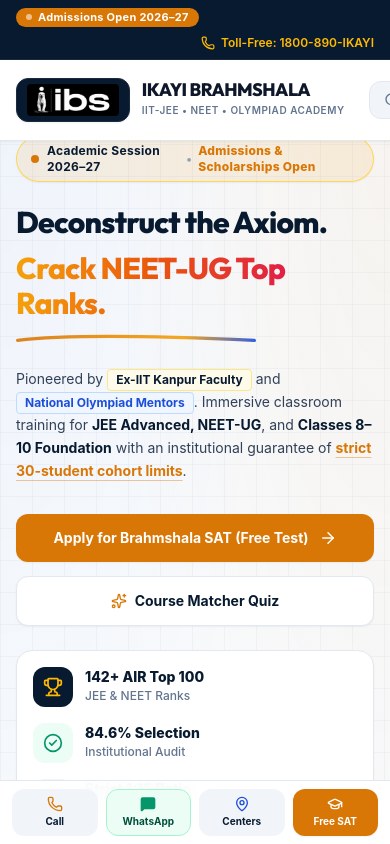
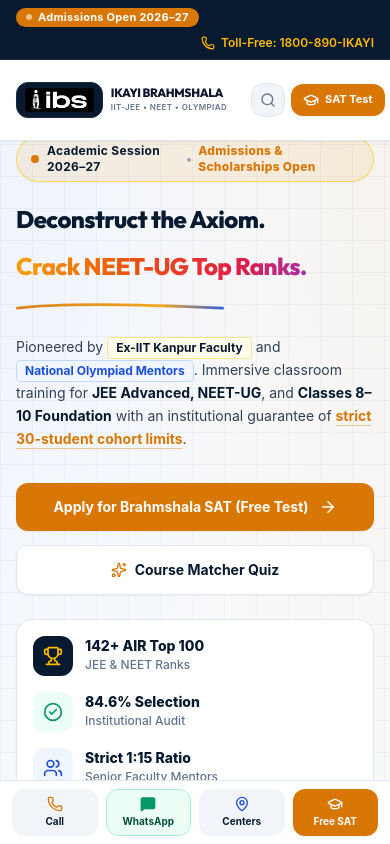
Before and after one commit to Abhimishra68/ikayi-brahmshala, a React (Vite) app: page / in a window 390 px wide. Shown: the top 844 px of the page. Built offline with nearby package versions, Linux system fonts and the light colour scheme.

Commit message:
Fix dynamic phrase height shift and optimize mobile header responsiveness

```diff
--- a/src/components/Header.tsx
+++ b/src/components/Header.tsx
@@ -78,20 +78,20 @@
       <div className="h-20 max-w-[1536px] mx-auto px-4 sm:px-6 lg:px-10 2xl:px-12 flex items-center justify-between gap-6">
 
         {/* Brand Logo */}
-        <a href="#" className="flex items-center gap-3 shrink-0 group">
-          <div className="h-11 px-2.5 py-1 rounded-xl bg-[#071A2F] flex items-center justify-center shadow-xs border border-slate-800 group-hover:scale-[1.02] transition-transform">
+        <a href="#" className="flex items-center gap-2 sm:gap-3 shrink-0 group">
+          <div className="h-9 sm:h-11 px-2 sm:px-2.5 py-1 rounded-xl bg-[#071A2F] flex items-center justify-center shadow-xs border border-slate-800 group-hover:scale-[1.02] transition-transform">
             <img
               src={ibsLogo}
               alt="Ikayi Brahmshala (IBS) Logo"
-              className="h-8 w-auto object-contain rounded"
+              className="h-6 sm:h-8 w-auto object-contain rounded"
             />
           </div>
           <div>
-            <div className="font-extrabold text-lg sm:text-xl tracking-tight text-[#0F172A] leading-none mb-1 font-['Outfit']">
+            <div className="font-extrabold text-xs xs:text-base sm:text-xl tracking-tight text-[#0F172A] leading-none mb-0.5 sm:mb-1 font-['Outfit']">
               IKAYI BRAHMSHALA
             </div>
-            <div className="text-[10px] text-slate-500 font-semibold tracking-wider uppercase">
-              IIT-JEE • NEET • Olympiad Academy
+            <div className="text-[8px] xs:text-[9px] sm:text-[10px] text-slate-500 font-semibold tracking-wider uppercase">
+              IIT-JEE • NEET • Olympiad
             </div>
           </div>
         </a>
@@ -121,12 +121,12 @@
         </nav>
 
         {/* Right Action Cluster */}
-        <div className="flex items-center gap-3 shrink-0">
+        <div className="flex items-center gap-1.5 sm:gap-3 shrink-0">
 
           {/* Quick Search Button */}
           <button
             onClick={onOpenSearch}
-            className="px-3.5 py-2.5 rounded-xl text-slate-600 hover:text-[#0F172A] bg-slate-100 hover:bg-slate-200 border border-slate-200 transition-all text-xs font-semibold flex items-center gap-2"
+            className="p-2 sm:px-3.5 sm:py-2.5 rounded-xl text-slate-600 hover:text-[#0F172A] bg-slate-100 hover:bg-slate-200 border border-slate-200 transition-all text-xs font-semibold flex items-center gap-2"
             title="Search Courses & Exam Info (Ctrl+K)"
           >
             <Search className="w-4 h-4 text-slate-500" />
@@ -139,10 +139,11 @@
           {/* Primary Action CTA Button */}
           <button
             onClick={onOpenDemoModal}
-            className="px-5 py-2.5 rounded-xl bg-[#D97706] hover:bg-[#B45309] active:scale-95 text-white font-bold text-xs sm:text-sm transition-all shadow-xs flex items-center gap-2"
+            className="px-3 py-2 sm:px-5 sm:py-2.5 rounded-xl bg-[#D97706] hover:bg-[#B45309] active:scale-95 text-white font-bold text-xs sm:text-sm transition-all shadow-xs flex items-center gap-1.5 sm:gap-2"
           >
-            <GraduationCap className="w-4.5 h-4.5 text-white" />
-            <span>Book SAT Test</span>
+            <GraduationCap className="w-4 h-4 sm:w-4.5 sm:h-4.5 text-white" />
+            <span className="hidden sm:inline">Book SAT Test</span>
+            <span className="inline sm:hidden text-[11px]">SAT Test</span>
           </button>
 
           {/* Mobile Menu Button */}
--- a/src/components/Hero.tsx
+++ b/src/components/Hero.tsx
@@ -64,22 +64,22 @@
 
             {/* Commanding Headline & Dynamic Animated Text */}
             <div className="space-y-2 w-full">
-              <h1 className="text-3xl sm:text-5xl lg:text-6xl font-extrabold text-[#071A2F] tracking-tight leading-[1.1] font-['Outfit']">
+              <h1 className="text-2xl xs:text-4xl sm:text-5xl lg:text-6xl font-extrabold text-[#071A2F] tracking-tight leading-[1.1] font-['Outfit']">
                 Deconstruct the Axiom.
               </h1>
 
-              {/* Fixed Non-Clipping Dynamic Text Flip Container */}
-              <div className="min-h-[3.5rem] sm:min-h-[4.5rem] lg:min-h-[5.25rem] flex items-center relative py-1">
+              {/* Fixed Non-Clipping Dynamic Text Flip Container with Locked Fixed Height */}
+              <div className="h-[3.25rem] xs:h-[3.75rem] sm:h-[4.5rem] lg:h-[5.25rem] flex items-center relative py-1 overflow-hidden">
                 <span
                   key={phraseIndex}
-                  className="text-3xl sm:text-5xl lg:text-6xl font-extrabold tracking-tight leading-[1.15] multicolor-wave-text font-['Outfit'] animate-phrase-slide block"
+                  className="text-2xl xs:text-4xl sm:text-5xl lg:text-6xl font-extrabold tracking-tight leading-[1.15] multicolor-wave-text font-['Outfit'] animate-phrase-slide block shrink-0"
                 >
                   {DYNAMIC_PHRASES[phraseIndex]}
                 </span>
               </div>
 
               {/* Dynamic Vector Underline */}
-              <svg className="w-60 sm:w-80 h-3 text-[#D97706] opacity-90 mt-1" viewBox="0 0 300 12" fill="none" xmlns="http://www.w3.org/2000/svg">
+              <svg className="w-52 xs:w-60 sm:w-80 h-3 text-[#D97706] opacity-90 mt-1" viewBox="0 0 300 12" fill="none" xmlns="http://www.w3.org/2000/svg">
                 <path d="M2 9C50 3 150 2 298 9" stroke="url(#undergradient)" strokeWidth="4" strokeLinecap="round" />
                 <defs>
                   <linearGradient id="undergradient" x1="0" y1="0" x2="300" y2="0" gradientUnits="userSpaceOnUse">
```
